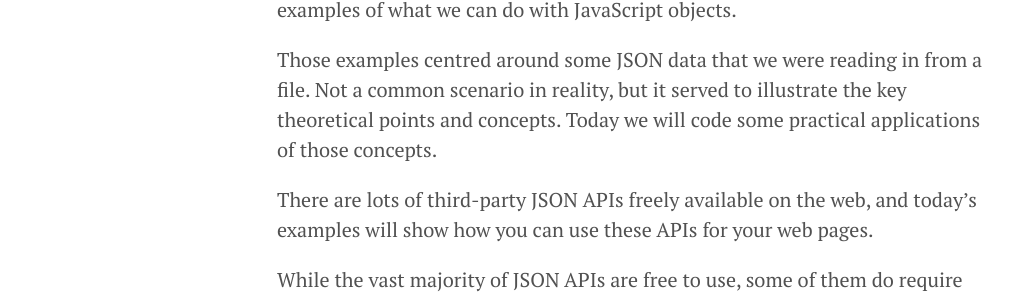
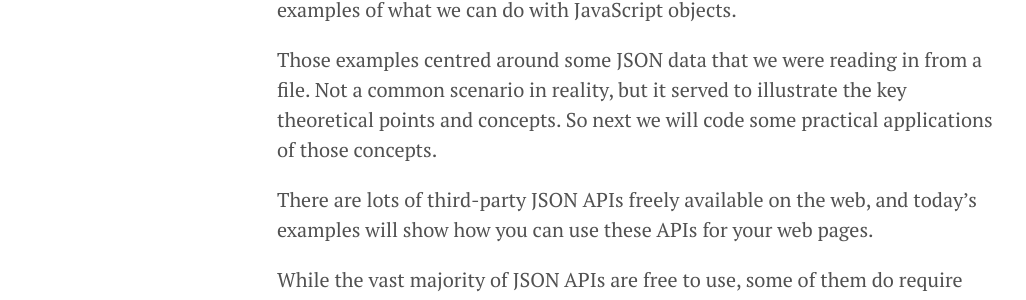
Before and after one commit to MississaugaCoding/mississaugacoding.github.io, a Jekyll site: the page built from _posts/2016-01-19-html-css-js-json-apis.md, in a window 1280 px wide. Shown: the part 267-567 px from the top of the page, without its empty margins (3-1029 px from the left). Built offline with Jekyll 4.4.1, drawn with Linux system fonts in a browser that asks for light colours; comment, search, counter and statistics services are not loaded.

Commit message:
updated post for session 18

```diff
--- a/_posts/2016-01-19-html-css-js-json-apis.md
+++ b/_posts/2016-01-19-html-css-js-json-apis.md
@@ -6,7 +6,7 @@ publish: true
 ---
 At our last session we discussed the JSON data format and went over some examples of what we can do with JavaScript objects.
 
-Those examples centred around some JSON data that we were reading in from a file. Not a common scenario in reality, but it served to illustrate the key theoretical points and concepts. Today we will code some practical applications of those concepts.
+Those examples centred around some JSON data that we were reading in from a file. Not a common scenario in reality, but it served to illustrate the key theoretical points and concepts. So next we will code some practical applications of those concepts.
 
 There are lots of third-party JSON APIs freely available on the web, and today's examples will show how you can use these APIs for your web pages.
 
```
